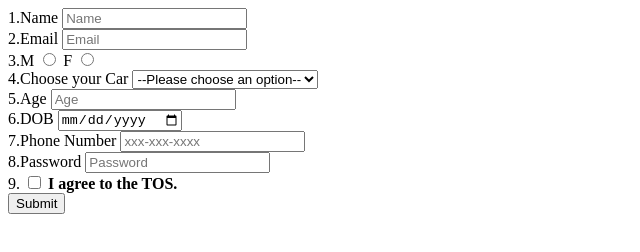
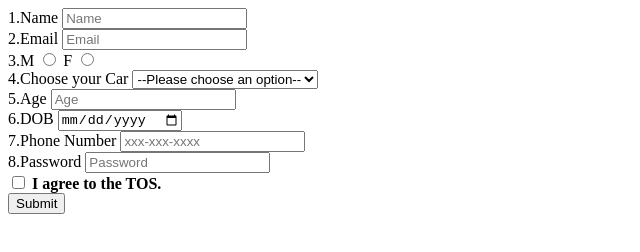
Before and after one commit to acciojob/signup-form-car-Shubhamvibhu, a website: page main.html in a window 1280 px wide. Shown: the full height of the page, 0-640 px from the left. Drawn offline with Linux system fonts and the light colour scheme.

Commit message:
created a submission

```diff
--- a/main.html
+++ b/main.html
@@ -48,7 +48,7 @@
 			<input type="password" id="password" placeholder="Password" required>
 		</div>
 		<div>
-			<label for="tos">9.</label>
+			<label for="tos"></label>
 			<input type="checkbox" name="tos"id="tos"> <b>I agree to the TOS.</b>
 		</div>
 		<div>
```
